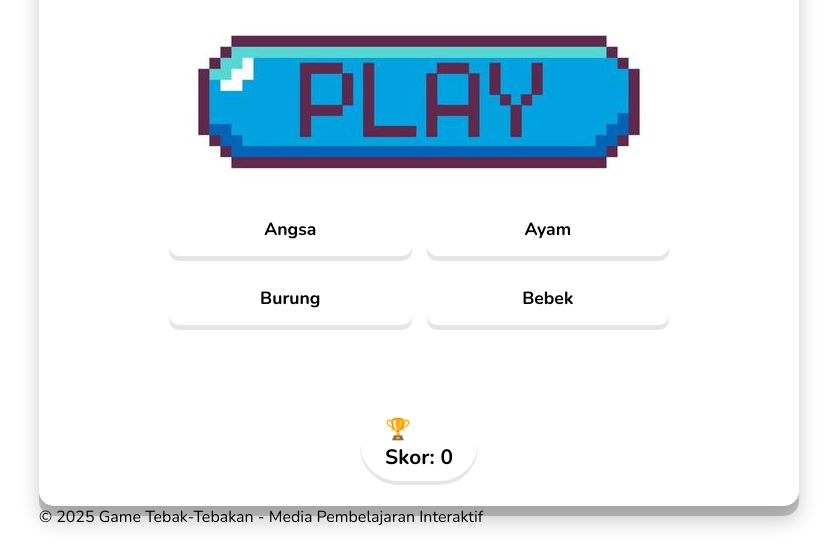
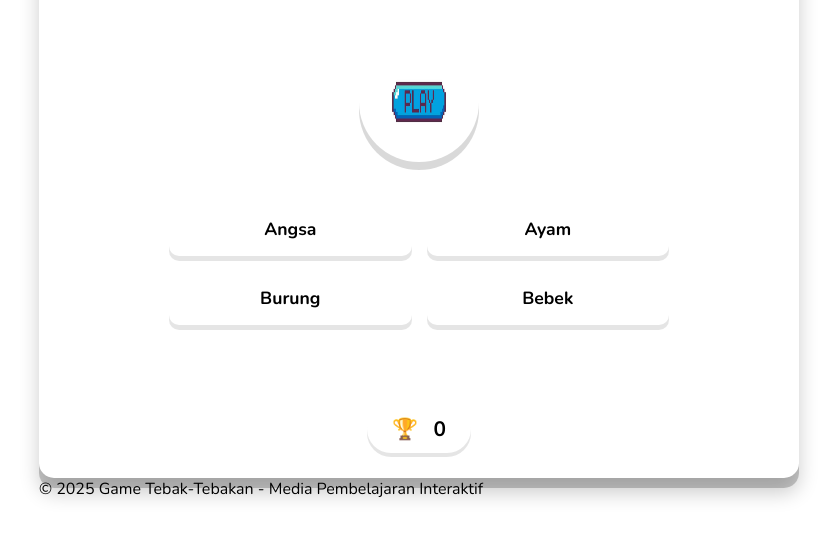
Before and after one commit to intanpuspitapuryanti/Intanpuspitapuryanti, a plain HTML site: page index.html in a window 1280 px wide. Both pictures are taken after a click on the button "Tebak Suara". Shown: the part 283-831 px from the top of the page, without its empty margins (221-1058 px from the left). After the commit the page ends 803 px from the top, so only its background shows below. Drawn offline with nearby package versions, Linux system fonts and the light colour scheme.

Commit message:
Update index.html

```diff
--- a/index.html
+++ b/index.html
@@ -9,7 +9,7 @@
     <link rel="preconnect" href="https://fonts.gstatic.com" crossorigin>
     <link href="https://fonts.googleapis.com/css2?family=Fredoka+One&family=Nunito:wght@400;700&display=swap" rel="stylesheet">
 
-    <!-- CSS External - Corrected Path -->
+    <!-- CSS External -->
     <link rel="stylesheet" href="css/style.css">
 </head>
 <body>
@@ -28,7 +28,8 @@
                 <h2>Tebak Gambar</h2>
                 <div class="game-container">
                     <div class="image-container">
-                        <img id="gambar-tebakan" src="/api/placeholder/280/280" alt="Gambar Tebakan">
+                        <!-- Menggunakan placeholder yang valid -->
+                        <img id="gambar-tebakan" src="assets/images/mobil.jpg" alt="Gambar Tebakan">
                     </div>
                     <div class="options-container" id="gambar-options">
                         <!-- Options will be inserted by JavaScript -->
@@ -36,7 +37,7 @@
                     <div class="feedback" id="gambar-feedback"></div>
                     <button id="next-gambar" class="next-btn">Selanjutnya</button>
                     <div class="score-container">
-                        <p>Skor: <span id="gambar-score">0</span></p>
+                        <span id="gambar-score">0</span>
                     </div>
                 </div>
             </section>
@@ -45,20 +46,19 @@
             <section id="tebak-suara-section" class="game-section">
                 <h2>Tebak Suara</h2>
                 <div class="game-container">
-                   <!-- Replace this section in your index.html -->
-<div class="audio-container">
-    <button id="play-sound" class="sound-btn">
-        <img src="assets/images/play-button.png" alt="Play">
-    </button>
-    <audio id="suara-tebakan" src=""></audio>
-</div>
+                    <div class="audio-container">
+                        <button id="play-sound" class="sound-btn">
+                            <img src="assets/images/play-button.png" alt="Play" width="60" height="60">
+                        </button>
+                        <audio id="suara-tebakan" src=""></audio>
+                    </div>
                     <div class="options-container" id="suara-options">
                         <!-- Options will be inserted by JavaScript -->
                     </div>
                     <div class="feedback" id="suara-feedback"></div>
                     <button id="next-suara" class="next-btn">Selanjutnya</button>
                     <div class="score-container">
-                        <p>Skor: <span id="suara-score">0</span></p>
+                        <span id="suara-score">0</span>
                     </div>
                 </div>
             </section>
@@ -69,8 +69,9 @@
         </footer>
     </div>
 
-    <!-- JavaScript Files - Corrected Paths -->
+    <!-- JavaScript Files -->
     <script src="js/main.js"></script>
+    <script src="js/data.js"></script>
     <script src="js/tebak-gambar.js"></script>
     <script src="js/tebak-suara.js"></script>
     <script src="js/animations.js"></script>
```
